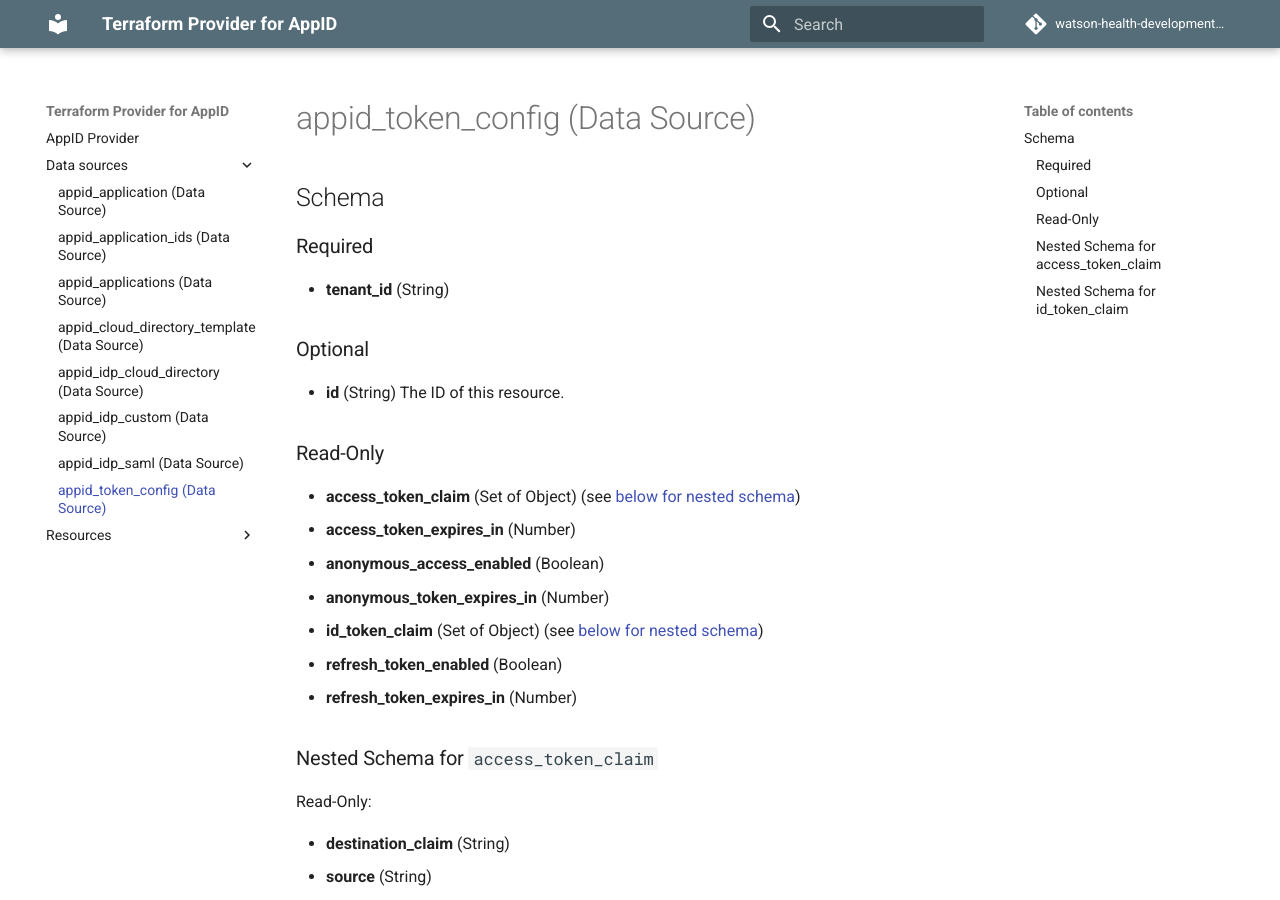
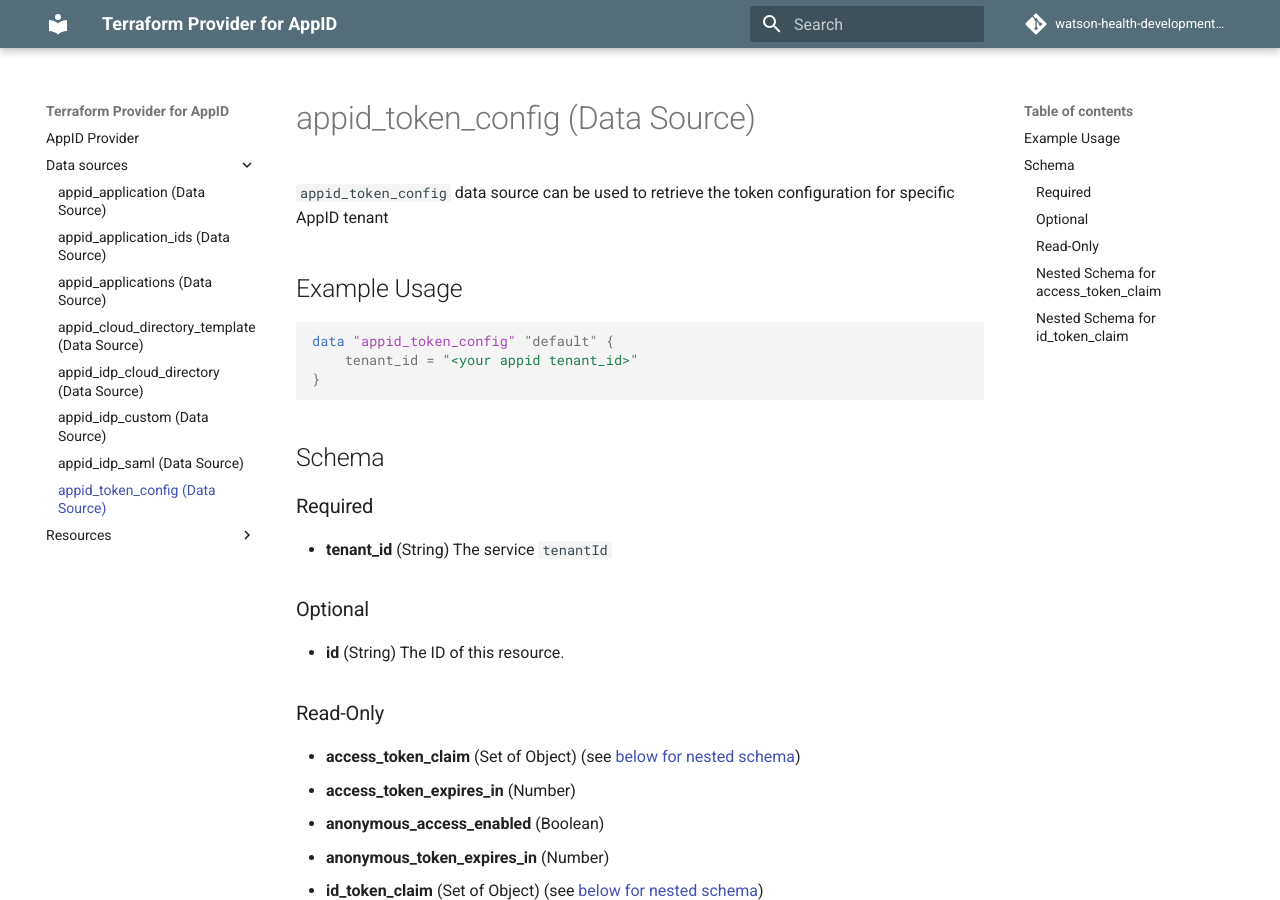
Before and after one commit to dariusbakunas/terraform-provider-appid, an MkDocs documentation site: the page built from docs/data-sources/token_config.md, in a window 1280 px wide and 900 px high. Built offline with MkDocs 1.6.1 and Material for MkDocs 9.7.7, drawn with Linux system fonts in a browser that asks for light colours.

Commit message:
add example for token config ds

````diff
--- a/docs/data-sources/token_config.md
+++ b/docs/data-sources/token_config.md
@@ -3,21 +3,27 @@
 page_title: "appid_token_config Data Source - terraform-provider-appid"
 subcategory: ""
 description: |-
-
+  appid_token_config data source can be used to retrieve the token configuration for specific AppID tenant
 ---
 
 # appid_token_config (Data Source)
 
+`appid_token_config` data source can be used to retrieve the token configuration for specific AppID tenant
 
+## Example Usage
 
-
+```terraform
+data "appid_token_config" "default" {
+    tenant_id = "<your appid tenant_id>"
+}
+```
 
 <!-- schema generated by tfplugindocs -->
 ## Schema
 
 ### Required
 
-- **tenant_id** (String)
+- **tenant_id** (String) The service `tenantId`
 
 ### Optional
 
````
Also changed, not shown: README.md (+2 -0 lines), 1 other file.
